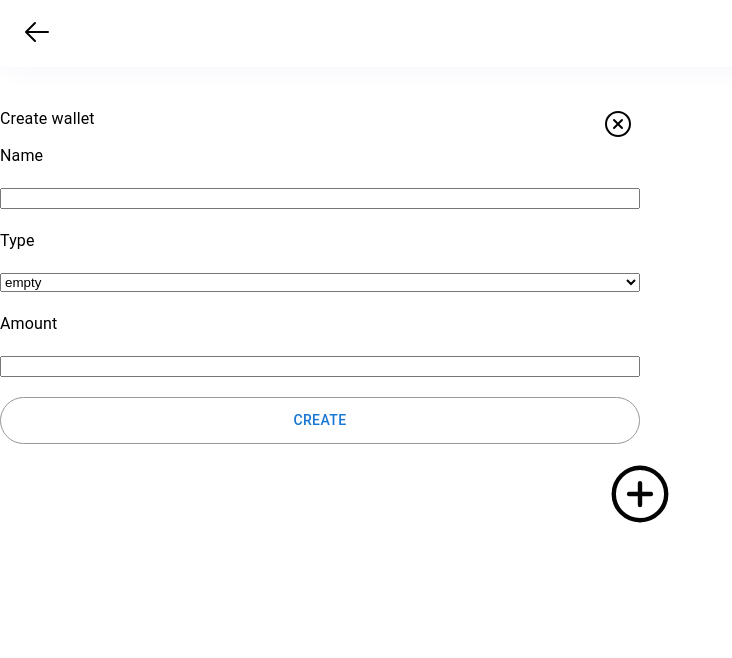
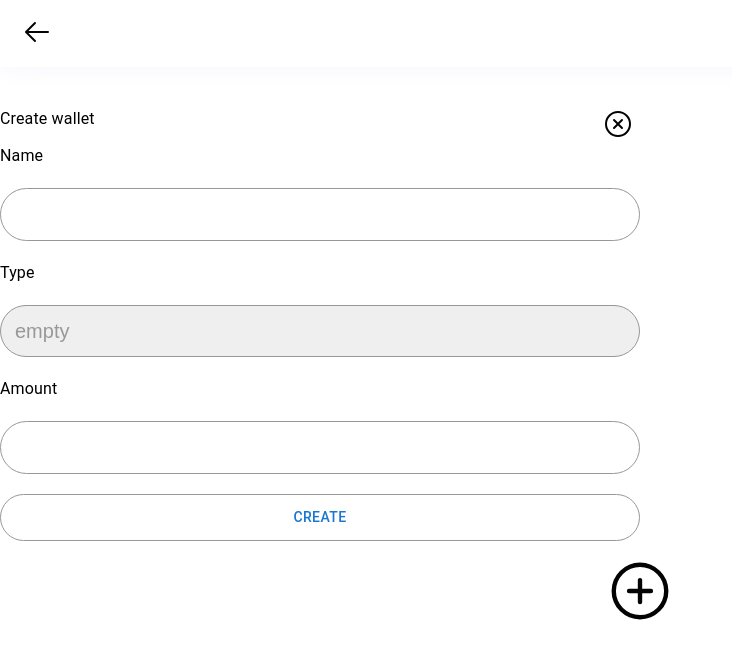
Before and after one commit to limbonalim/My-wallets-halper, a React (Vite) app in the folder frontend/: page /wallets/1 in a window 1280 px wide. Both pictures are taken after a click on the button 640 px from the left and 158 px from the top of the page. Shown: the top 658 px of the page, without its empty margins (0-732 px from the left). Built offline with nearby package versions, Linux system fonts and the light colour scheme.

Commit message:
add Base_input css class

```diff
--- a/frontend/src/index.scss
+++ b/frontend/src/index.scss
@@ -10,3 +10,21 @@ body {
     fill: #0809fe;
   }
 }
+
+.Base_input {
+  border: 1px solid #989898;
+  border-radius: 30px;
+  font-size: 20px;
+  padding: 14px;
+  color: #989898;
+
+  &_select {
+    -webkit-appearance: none;
+  }
+
+  &[type='number']::-webkit-inner-spin-button,
+  &[type='number']::-webkit-outer-spin-button {
+    -webkit-appearance: none;
+    margin: 0;
+  }
+}
```
Lines whose indentation alone changed are shown as unchanged.
